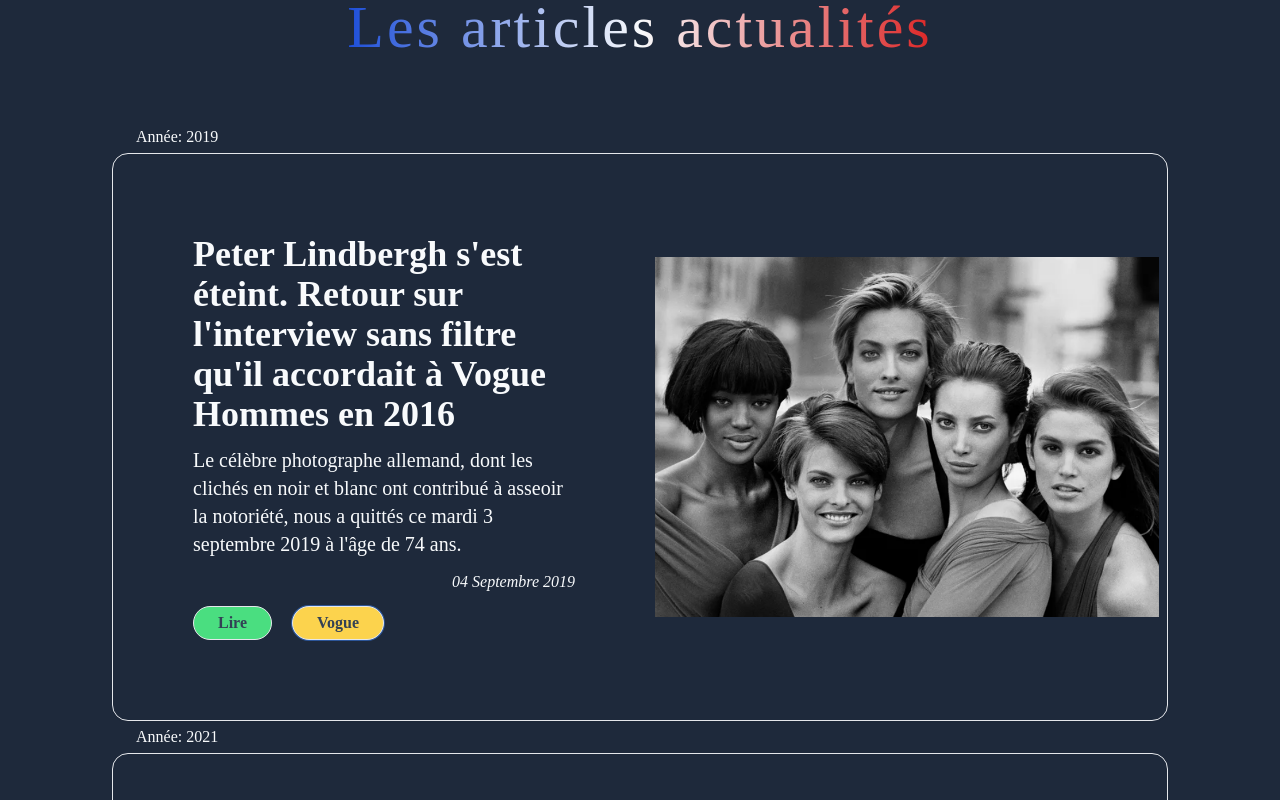
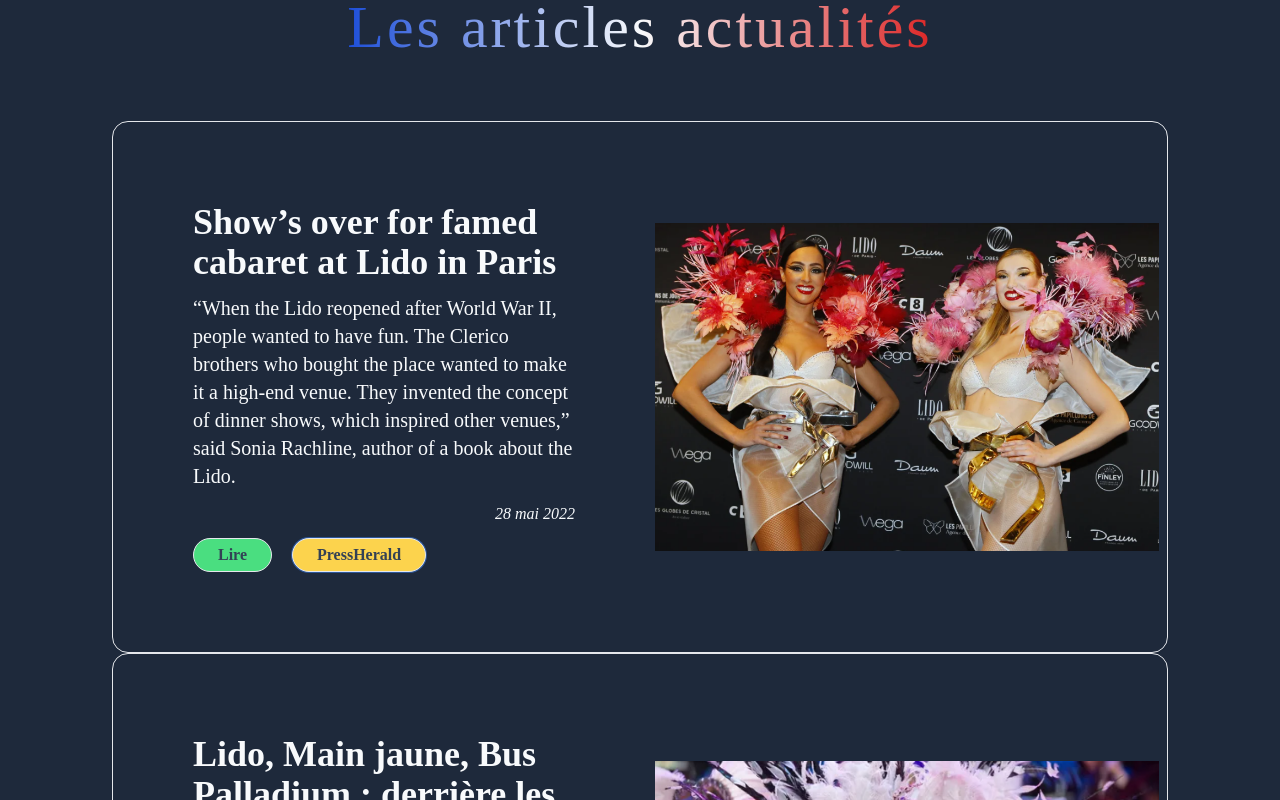
Before and after one commit to mrnguyencoder/sonia-rachline.fr, a React (Create React App) app: page / in a window 1280 px wide. Shown: the part 1420-2220 px from the top of the page. Built offline with nearby package versions, Linux system fonts and the light colour scheme.

Commit message:
delete year articles

```diff
--- a/src/componants/Articles.jsx
+++ b/src/componants/Articles.jsx
@@ -8,10 +8,8 @@ import img6 from '../assets/img6.png';
 import img7 from '../assets/img7.png';
 
 function Articles() {
-    const articles = {
-        2022: [
+    const articles = [
         {
-            id:1,
             name:`Show’s over for famed cabaret at Lido in Paris`,
             source: `PressHerald`,
             public: `28 mai 2022`,
@@ -20,7 +18,6 @@ function Articles() {
             image: img1,
         },
         {
-            id:2,
             name:`Lido, Main jaune, Bus Palladium : derrière les fermetures, quel ...`,
             source: `RadioFrance`,
             public: `11 août 2022`,
@@ -29,7 +26,6 @@ function Articles() {
             image: img3,
         },
         {
-            id:3,
             name:`«J’étais seins nus, bien sûr» : à Paris, le Lido tire le rideau sur une épopée de 76 ans`,
             source: `Le Parisien`,
             public: `29 Juil 2022`,
@@ -38,7 +34,6 @@ function Articles() {
             image: img4,
         },
         {
-            id:4,
             name:`Comment faire un magazine de mode ?`,
             source: `L'Obs`,
             public: `27 Novembre 2022`,
@@ -47,7 +42,6 @@ function Articles() {
             image: img5,
         },
         {
-            id:5,
             name:`Au Lido, le rideau tombe sur soixante-quinze ans de plumes et de frous-frous`,
             source: `LeMonde`,
             public: `19 juin 2022 `,
@@ -55,10 +49,7 @@ function Articles() {
             link: `https://www.lemonde.fr/economie/article/2022/06/18/au-lido-le-rideau-tombe-sur-soixante-quinze-ans-de-plumes-et-de-frous-frous_6130977_3234.html`,
             image: img7,
         },
-    ],
-        2021: [
         {
-            id:1,
             name:`Les plus belles expositions à voir en France cet été`,
             source: `Vogue`,
             public: `28 juillet 2021`,
@@ -67,10 +58,7 @@ function Articles() {
             image: img6,
         },
 
-    ],
-        2019: [
         {
-            id:1,
             name:`Peter Lindbergh s'est éteint. Retour sur l'interview sans filtre qu'il accordait à Vogue Hommes en 2016`,
             source: `Vogue`,
             public: `04 Septembre 2019`,
@@ -79,21 +67,15 @@ function Articles() {
             image: img2,
         },
 
-    ],
-    }
+    ]
   return (
     <section id="articles" className="mx-1 md:mx-8 lg:mx-28" aria-label="articles">
         <div className="my-16 text-center">
             <p className="text-4xl lg:text-6xl inline bg-gradient-to-r from-blue-700 via-slate-50 to-red-600 bg-clip-text font-display  tracking-wider text-transparent">Les articles actualités</p>
         </div>
-      {Object.keys(articles).map((year) => (
-        <div key={year} className="rounded-lg">
-            <div className="px-6 py-1 text-slate-50">
-                <p>Année: {year}</p>
-            </div>
-            <ul className="flex flex-col gap-4">
-            {articles[year].map((date) => (
-                <li key={date.id} className="md:flex text-slate-50 border rounded-2xl shadow-sm">
+
+        {articles.map((date) => (
+            <div key={date.name} className="md:flex text-slate-50 border rounded-2xl shadow-sm ">
                 <div className="items-center space-x-3 hover:bg-slate-700 hover:rounded-2xl">
                     <div className="p-6 md:p-10 lg:p-20 space-y-3 ">
                         <p className="text-xl font-bold md:text-2xl lg:text-4xl">{date.name}</p>
@@ -112,9 +94,6 @@ function Articles() {
                 <div className="flex items-center justify-center">
                     <img src={date.image} alt="" className=' items-center max-w-xs lg:max-w-lg md:py-4 rounded-2xl md:pr-2' />
                 </div>
-                </li>
-            ))}
-            </ul>
             </div>
         ))}
     </section>
```
Lines whose indentation alone changed are shown as unchanged.
